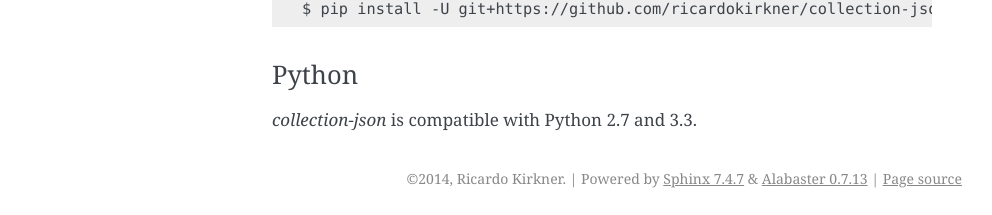
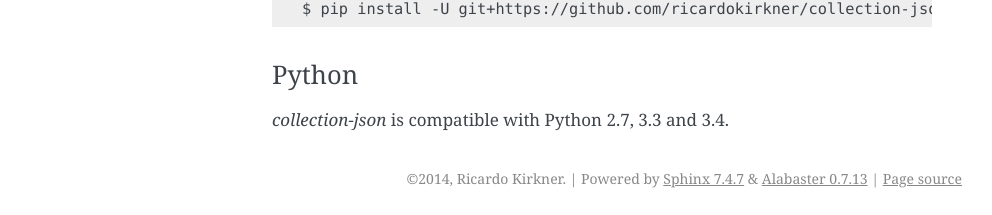
Before and after one commit to ricardokirkner/collection-json.python, a Sphinx documentation site: the page built from docs/install.txt, in a window 1280 px wide. Shown: the part 747-962 px from the top of the page, without its empty margins (148-1140 px from the left). Built offline with Sphinx 7.4.7, drawn with Linux system fonts in a browser that asks for light colours.

Commit message:
updated docs

```diff
--- a/docs/index.txt
+++ b/docs/index.txt
@@ -28,3 +28,4 @@ Project info
    :maxdepth: 1
 
    changelog
+   authors
--- a/docs/install.txt
+++ b/docs/install.txt
@@ -44,4 +44,4 @@ To get the latest development version of collection-json, run
 Python
 ......
 
-`collection-json` is compatible with Python 2.7 and 3.3.
+`collection-json` is compatible with Python 2.7, 3.3 and 3.4.
```
